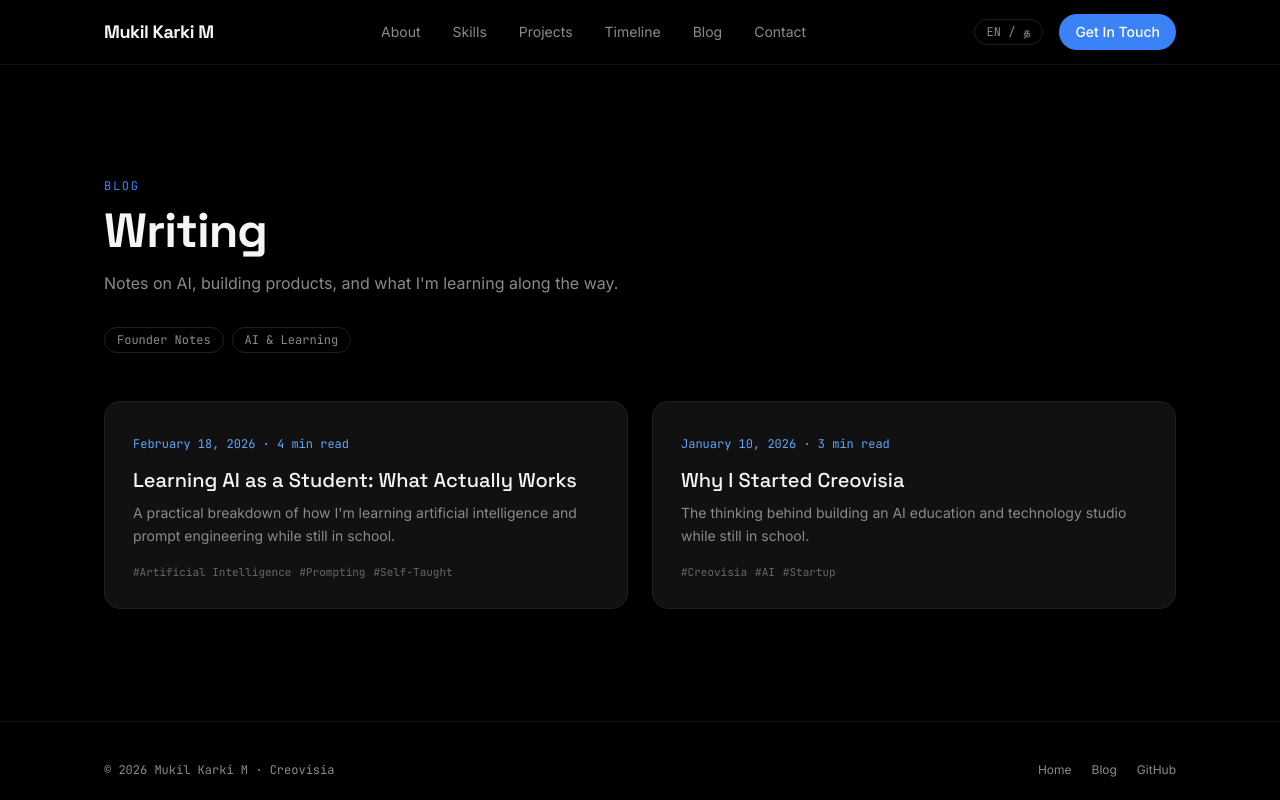
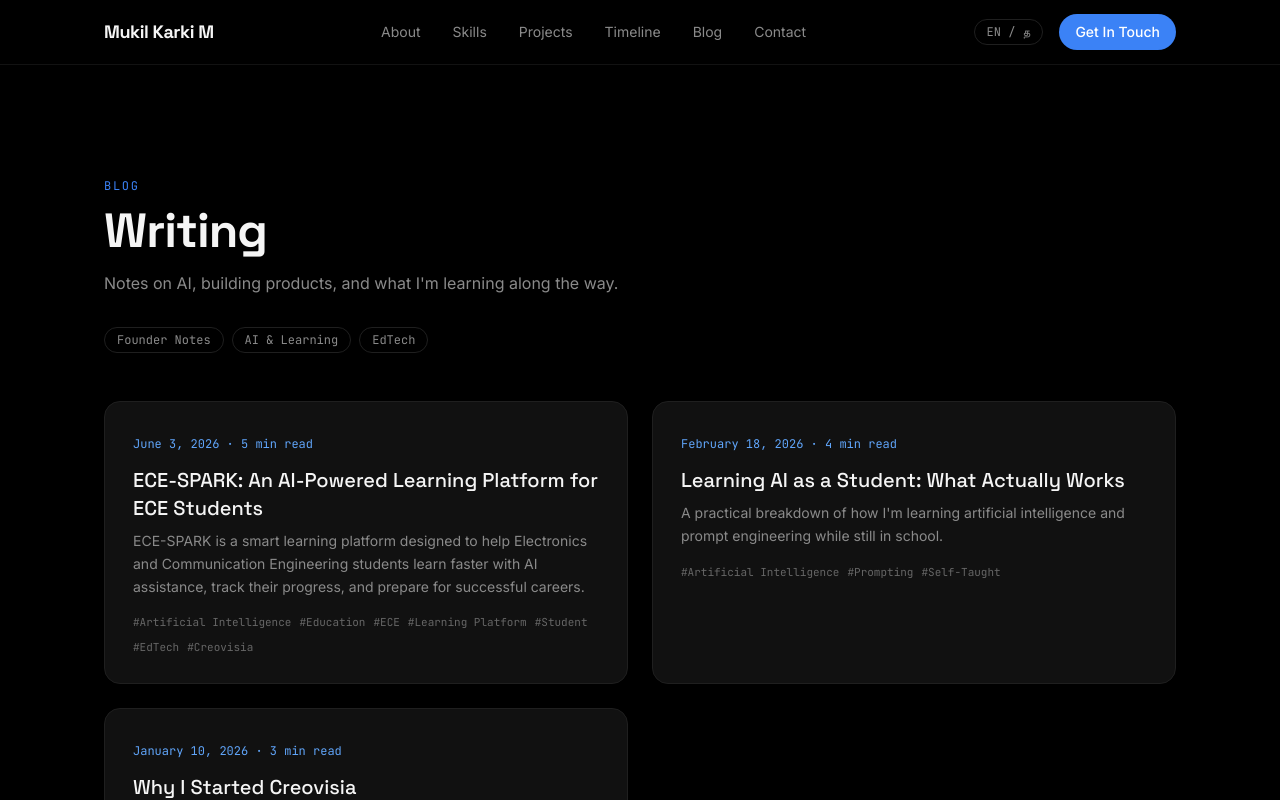
Before and after one commit to mukilkarki/portfolio, a Next.js app: page /blog in a window 1280 px wide. Shown: the top 800 px of the page. Built offline with nearby package versions, Linux system fonts and the light colour scheme.

Commit message:
update data/blog.ts

```diff
--- a/data/blog.ts
+++ b/data/blog.ts
@@ -40,6 +40,29 @@ export const posts: BlogPost[] = [
     tags: ["Artificial Intelligence", "Prompting", "Self-Taught"],
     readingTime: "4 min read",
   },
+  {
+  slug: "ece-spark",
+  title: "ECE-SPARK: An AI-Powered Learning Platform for ECE Students",
+  excerpt:
+    "ECE-SPARK is a smart learning platform designed to help Electronics and Communication Engineering students learn faster with AI assistance, track their progress, and prepare for successful careers.",
+  content: [
+    "ECE-SPARK was created to solve a common problem faced by ECE students—finding quality learning resources, staying consistent, and preparing for industry expectations in one place. Instead of switching between multiple platforms, students can access everything through a single, organized experience.",
+    "The platform integrates AI-powered assistance to explain concepts, answer questions, and support personalized learning. Combined with structured resources and progress tracking, it helps students build strong fundamentals while improving their daily learning habits.",
+    "Beyond academics, ECE-SPARK focuses on career development by encouraging skill-building, project-based learning, and continuous improvement. The goal is to bridge the gap between classroom education and real-world engineering skills through modern technology and artificial intelligence.",
+  ],
+  date: "2026-06-03",
+  category: "EdTech",
+  tags: [
+    "Artificial Intelligence",
+    "Education",
+    "ECE",
+    "Learning Platform",
+    "Student",
+    "EdTech",
+    "Creovisia"
+  ],
+  readingTime: "5 min read",
+},
 ];
 
 export function getPostBySlug(slug: string) {
```
